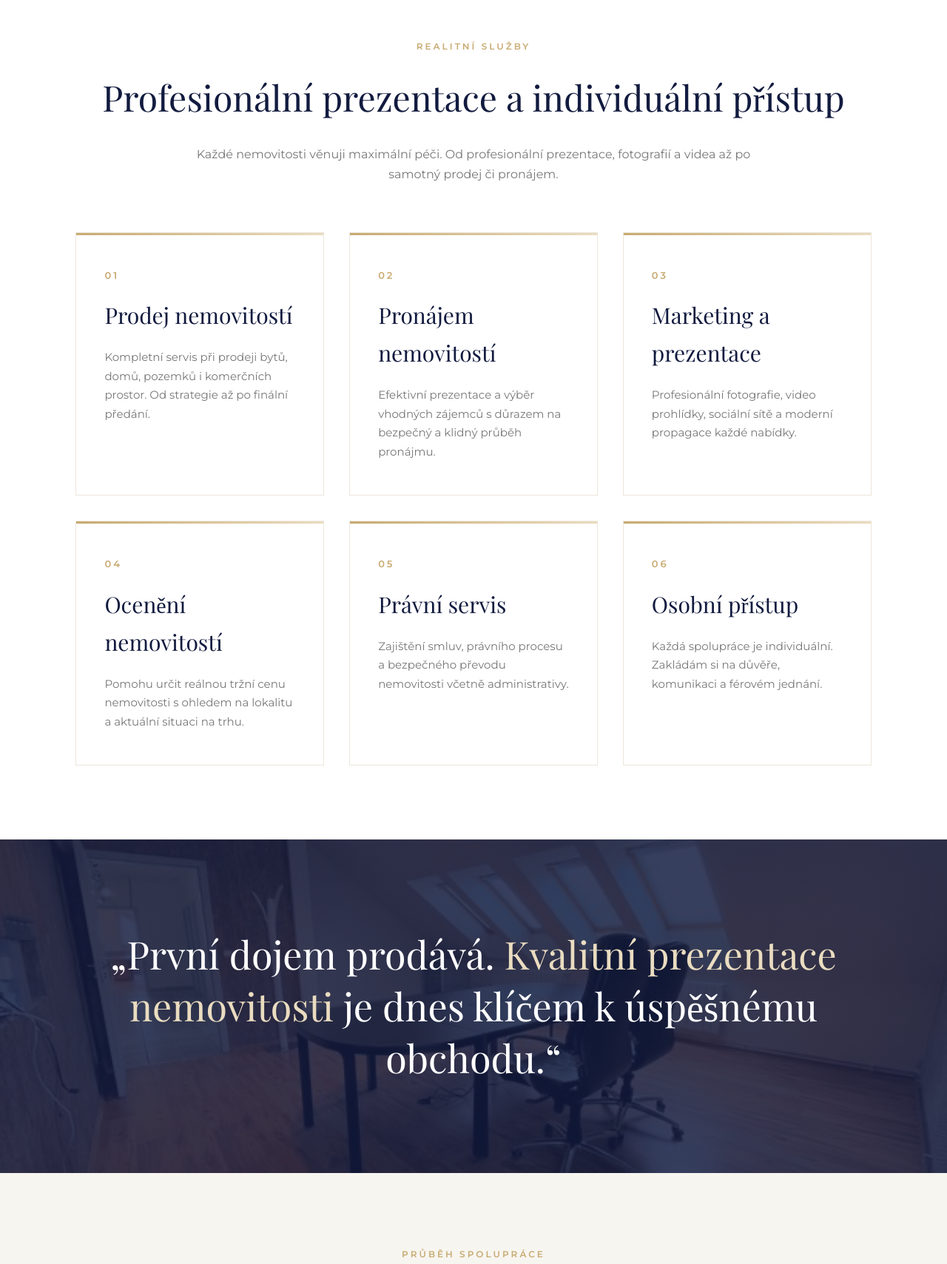
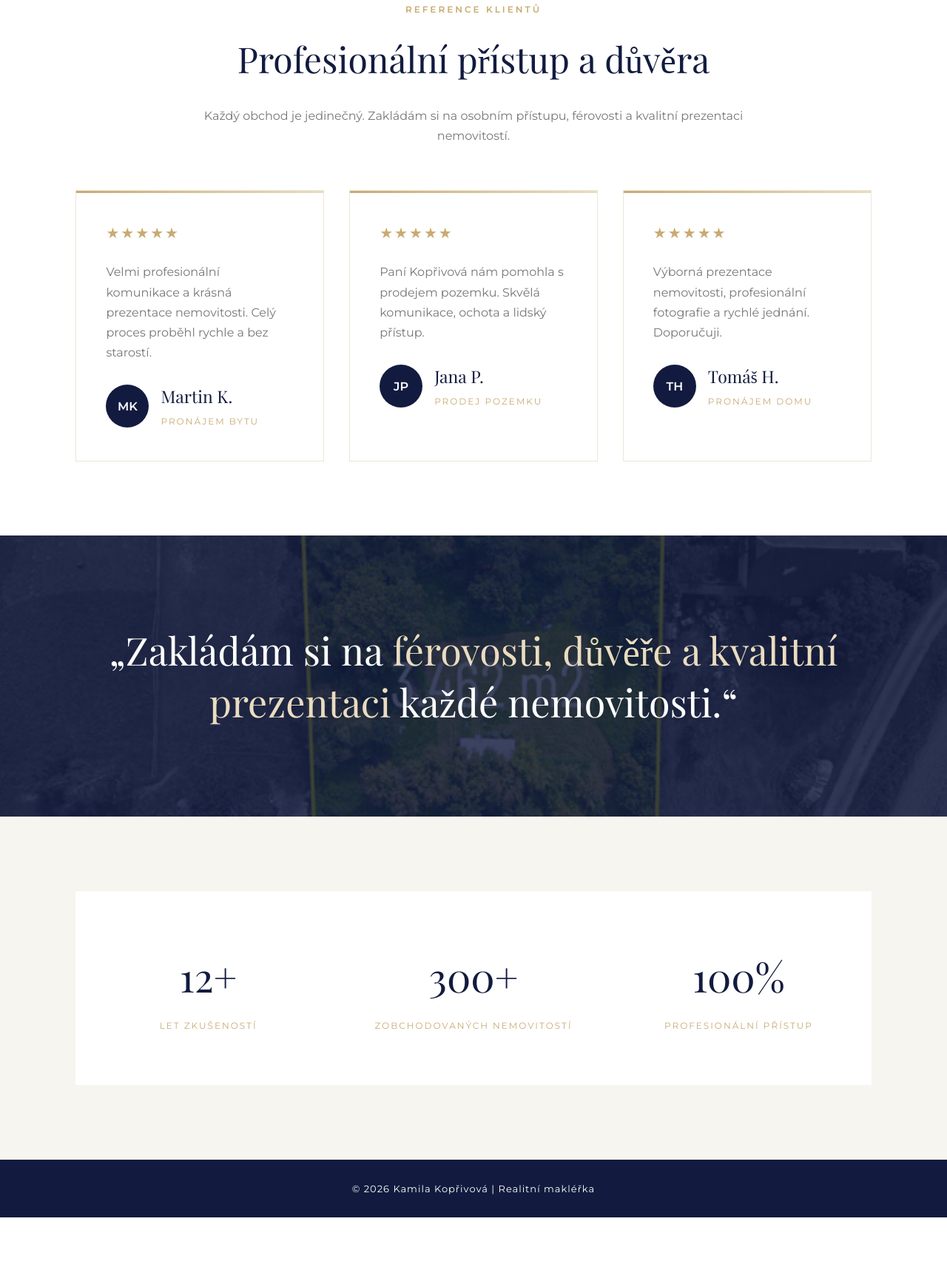
Before and after one commit to takashitadag/Kamila, a plain HTML site: page sluzby.html in a window 1280 px wide. Shown: the part 747-2456 px from the top of the page at 74% size. After the commit the page ends 2393 px from the top, so only its background shows below. Drawn offline with nearby package versions, Linux system fonts and the light colour scheme.

Commit message:
Update sluzby.html

```diff
--- a/sluzby.html
+++ b/sluzby.html
@@ -1,11 +1,10 @@
-<!-- sluzby.html -->
+<!-- reference.html -->
 <!DOCTYPE html>
 <html lang="cs">
 <head>
 <meta charset="UTF-8">
 <meta name="viewport" content="width=device-width, initial-scale=1.0">
-
-<title>Služby | Kamila Kopřivová</title>
+<title>Reference | Kamila Kopřivová</title>
 
 <link href="https://fonts.googleapis.com/css2?family=Montserrat:wght@300;400;500;600&family=Playfair+Display:wght@400;500&display=swap" rel="stylesheet">
 
@@ -18,7 +17,7 @@
 --gold-light:#eadcc0;
 --navy:#121b3f;
 --navy-soft:#1d2d63;
---text:#2d2d2d;
+--text:#2e2e2e;
 --muted:#777;
 --border:#ece6da;
 }
@@ -27,6 +26,10 @@
 margin:0;
 padding:0;
 box-sizing:border-box;
+}
+
+html{
+scroll-behavior:smooth;
 }
 
 body{
@@ -47,6 +50,57 @@ max-width:100%;
 display:block;
 }
 
+/* ANIMACE */
+
+@keyframes fadeUp{
+from{
+opacity:0;
+transform:translateY(35px);
+}
+to{
+opacity:1;
+transform:translateY(0);
+}
+}
+
+@keyframes fadeIn{
+from{
+opacity:0;
+}
+to{
+opacity:1;
+}
+}
+
+@keyframes slowZoom{
+from{
+transform:scale(1);
+}
+to{
+transform:scale(1.08);
+}
+}
+
+@keyframes lineGrow{
+from{
+width:0;
+}
+to{
+width:110px;
+}
+}
+
+.animate{
+opacity:0;
+transform:translateY(35px);
+animation:fadeUp .9s ease forwards;
+}
+
+.delay-1{animation-delay:.15s;}
+.delay-2{animation-delay:.3s;}
+.delay-3{animation-delay:.45s;}
+.delay-4{animation-delay:.6s;}
+
 header{
 position:absolute;
 top:0;
@@ -58,6 +112,7 @@ grid-template-columns:auto 1fr auto;
 align-items:center;
 gap:30px;
 padding:34px 7%;
+animation:fadeIn 1s ease forwards;
 }
 
 .logo{
@@ -67,6 +122,11 @@ font-size:24px;
 letter-spacing:3px;
 text-transform:uppercase;
 white-space:nowrap;
+transition:.35s ease;
+}
+
+.logo:hover{
+letter-spacing:4px;
 }
 
 .logo span{
@@ -88,10 +148,26 @@ letter-spacing:2px;
 text-transform:uppercase;
 white-space:nowrap;
 transition:.3s;
+position:relative;
+}
+
+nav a::after{
+content:"";
+position:absolute;
+left:0;
+bottom:-6px;
+width:0;
+height:1px;
+background:var(--gold-light);
+transition:.35s;
 }
 
 nav a:hover{
 color:var(--gold-light);
+}
+
+nav a:hover::after{
+width:100%;
 }
 
 .menu-circle{
@@ -103,6 +179,12 @@ display:flex;
 align-items:center;
 justify-content:center;
 position:relative;
+transition:.35s ease;
+}
+
+.menu-circle:hover{
+transform:scale(1.08);
+background:var(--gold-light);
 }
 
 .menu-circle span,
@@ -125,17 +207,36 @@ transform:translateY(8px);
 }
 
 .hero{
-height:78vh;
-min-height:700px;
+height:75vh;
+min-height:650px;
 background:
 linear-gradient(rgba(18,27,63,.62),rgba(18,27,63,.62)),
-url("images/IMG_1008.jpeg") center/cover;
+url("images/IMG_1007.png") center/cover;
 display:flex;
 align-items:center;
 justify-content:center;
 text-align:center;
 padding:0 7%;
 color:white;
+position:relative;
+overflow:hidden;
+}
+
+.hero::before{
+content:"";
+position:absolute;
+inset:0;
+background:url("images/IMG_1007.png") center/cover;
+z-index:-2;
+animation:slowZoom 18s ease-in-out infinite alternate;
+}
+
+.hero::after{
+content:"";
+position:absolute;
+inset:0;
+background:rgba(18,27,63,.62);
+z-index:-1;
 }
 
 .hero-content{
@@ -147,19 +248,23 @@ font-size:76px;
 letter-spacing:8px;
 text-transform:uppercase;
 margin-bottom:24px;
+animation:fadeUp 1s ease forwards;
 }
 
 .hero-line{
-width:110px;
 height:1px;
 background:var(--gold-light);
 margin:0 auto 28px;
+width:0;
+animation:lineGrow 1s ease .35s forwards;
 }
 
 .hero p{
 font-size:15px;
 letter-spacing:3px;
 text-transform:uppercase;
+opacity:0;
+animation:fadeUp 1s ease .45s forwards;
 }
 
 section{
@@ -172,8 +277,8 @@ font-size:12px;
 letter-spacing:3px;
 text-transform:uppercase;
 color:var(--gold);
+margin-bottom:16px;
 font-weight:600;
-margin-bottom:18px;
 }
 
 .section-title{
@@ -188,29 +293,30 @@ max-width:760px;
 margin:auto;
 text-align:center;
 color:var(--muted);
-margin-bottom:65px;
+margin-bottom:60px;
 }
 
-.services{
+.references{
 display:grid;
 grid-template-columns:repeat(3,1fr);
 gap:34px;
 }
 
-.service{
+.reference{
 background:white;
 border:1px solid var(--border);
-padding:46px 38px;
-transition:.35s;
+padding:40px;
+transition:.35s ease;
 position:relative;
+overflow:hidden;
 }
 
-.service:hover{
-transform:translateY(-6px);
+.reference:hover{
+transform:translateY(-8px);
 box-shadow:0 24px 60px rgba(18,27,63,.08);
 }
 
-.service::before{
+.reference::before{
 content:"";
 position:absolute;
 top:0;
@@ -220,32 +326,62 @@ height:3px;
 background:linear-gradient(to right,var(--gold),var(--gold-light));
 }
 
-.service-number{
-font-size:13px;
-letter-spacing:3px;
+.stars{
 color:var(--gold);
-margin-bottom:18px;
-font-weight:600;
+font-size:20px;
+margin-bottom:22px;
+letter-spacing:2px;
 }
 
-.service h3{
-font-size:30px;
-color:var(--navy);
-margin-bottom:18px;
+.reference p{
+color:var(--muted);
+margin-bottom:26px;
 }
 
-.service p{
-color:var(--muted);
-font-size:15px;
+.client{
+display:flex;
+align-items:center;
+gap:16px;
+}
+
+.avatar{
+width:58px;
+height:58px;
+border-radius:50%;
+background:var(--navy);
+color:white;
+display:flex;
+align-items:center;
+justify-content:center;
+font-weight:600;
+transition:.35s ease;
+}
+
+.reference:hover .avatar{
+background:var(--gold);
+transform:scale(1.05);
+}
+
+.client h3{
+font-size:23px;
+color:var(--navy);
+}
+
+.client span{
+font-size:12px;
+letter-spacing:2px;
+text-transform:uppercase;
+color:var(--gold);
 }
 
 .quote{
 background:
-linear-gradient(rgba(18,27,63,.84),rgba(18,27,63,.84)),
-url("images/IMG_1012.png") center/cover;
+linear-gradient(rgba(18,27,63,.82),rgba(18,27,63,.82)),
+url("images/IMG_1014.png") center/cover;
 color:white;
 text-align:center;
 padding:120px 8%;
+background-attachment:fixed;
 }
 
 .quote h2{
@@ -259,40 +395,36 @@ line-height:1.35;
 color:var(--gold-light);
 }
 
-.process{
+.stats{
+display:grid;
+grid-template-columns:repeat(3,1fr);
+background:var(--soft);
+border-top:1px solid var(--border);
+border-bottom:1px solid var(--border);
+}
+
+.stat{
+padding:70px 20px;
+text-align:center;
+background:white;
+transition:.35s ease;
+}
+
+.stat:hover{
 background:var(--soft);
 }
 
-.process-grid{
-display:grid;
-grid-template-columns:repeat(4,1fr);
-gap:28px;
-margin-top:55px;
+.stat h2{
+font-size:54px;
+color:var(--navy);
+margin-bottom:10px;
 }
 
-.step{
-background:white;
-padding:38px 28px;
-border:1px solid var(--border);
-text-align:center;
-}
-
-.step-number{
-font-size:42px;
+.stat p{
 color:var(--gold);
-margin-bottom:16px;
-font-family:"Playfair Display",serif;
-}
-
-.step h3{
-font-size:24px;
-color:var(--navy);
-margin-bottom:14px;
-}
-
-.step p{
-color:var(--muted);
-font-size:14px;
+letter-spacing:2px;
+text-transform:uppercase;
+font-size:12px;
 }
 
 footer{
@@ -331,41 +463,48 @@ background:rgba(255,255,255,.12);
 padding:7px 10px;
 }
 
+nav a::after{
+display:none;
+}
+
 .menu-circle{
 display:none;
 }
 
-.services{
-grid-template-columns:1fr 1fr;
-}
-
-.process-grid{
+.references{
 grid-template-columns:1fr 1fr;
 }
 
 .hero h1{
 font-size:56px;
 }
+
+.stats{
+grid-template-columns:1fr;
+}
 }
 
 @media(max-width:768px){
 
 .hero{
-min-height:600px;
+min-height:580px;
 }
 
 .hero h1{
-font-size:40px;
+font-size:38px;
 letter-spacing:4px;
 }
 
 .section-title{
-font-size:36px;
+font-size:34px;
 }
 
-.services,
-.process-grid{
+.references{
 grid-template-columns:1fr;
+}
+
+.quote{
+background-attachment:scroll;
 }
 
 .quote h2{
@@ -407,11 +546,11 @@ Kamila <span>Kopřivová</span>
 
 <div class="hero-content">
 
-<h1>Služby</h1>
+<h1>Reference</h1>
 
 <div class="hero-line"></div>
 
-<p>Kompletní realitní servis od první konzultace po předání</p>
+<p>Důvěra klientů je základ každé spolupráce</p>
 
 </div>
 
@@ -419,91 +558,84 @@ Kamila <span>Kopřivová</span>
 
 <section>
 
-<div class="section-label">
-Realitní služby
+<div class="section-label animate delay-1">
+Reference klientů
 </div>
 
-<h2 class="section-title">
-Profesionální prezentace a individuální přístup
+<h2 class="section-title animate delay-2">
+Profesionální přístup a důvěra
 </h2>
 
-<p class="section-subtitle">
-Každé nemovitosti věnuji maximální péči. Od profesionální prezentace,
-fotografií a videa až po samotný prodej či pronájem.
+<p class="section-subtitle animate delay-3">
+Každý obchod je jedinečný. Zakládám si na osobním přístupu,
+férovosti a kvalitní prezentaci nemovitostí.
 </p>
 
-<div class="services">
+<div class="references">
 
-<div class="service">
+<div class="reference animate delay-1">
 
-<div class="service-number">01</div>
-
-<h3>Prodej nemovitostí</h3>
+<div class="stars">★★★★★</div>
 
 <p>
-Kompletní servis při prodeji bytů, domů, pozemků i komerčních prostor.
-Od strategie až po finální předání.
+Velmi profesionální komunikace a krásná prezentace nemovitosti.
+Celý proces proběhl rychle a bez starostí.
 </p>
+
+<div class="client">
+
+<div class="avatar">MK</div>
+
+<div>
+<h3>Martin K.</h3>
+<span>Pronájem bytu</span>
+</div>
 
 </div>
 
-<div class="service">
+</div>
 
-<div class="service-number">02</div>
+<div class="reference animate delay-2">
 
-<h3>Pronájem nemovitostí</h3>
+<div class="stars">★★★★★</div>
 
 <p>
-Efektivní prezentace a výběr vhodných zájemců s důrazem na bezpečný a klidný průběh pronájmu.
+Paní Kopřivová nám pomohla s prodejem pozemku.
+Skvělá komunikace, ochota a lidský přístup.
 </p>
+
+<div class="client">
+
+<div class="avatar">JP</div>
+
+<div>
+<h3>Jana P.</h3>
+<span>Prodej pozemku</span>
+</div>
 
 </div>
 
-<div class="service">
+</div>
 
-<div class="service-number">03</div>
+<div class="reference animate delay-3">
 
-<h3>Marketing a prezentace</h3>
+<div class="stars">★★★★★</div>
 
 <p>
-Profesionální fotografie, video prohlídky, sociální sítě a moderní propagace každé nabídky.
+Výborná prezentace nemovitosti, profesionální fotografie a rychlé jednání.
+Doporučuji.
 </p>
 
+<div class="client">
+
+<div class="avatar">TH</div>
+
+<div>
+<h3>Tomáš H.</h3>
+<span>Pronájem domu</span>
 </div>
 
-<div class="service">
-
-<div class="service-number">04</div>
-
-<h3>Ocenění nemovitostí</h3>
-
-<p>
-Pomohu určit reálnou tržní cenu nemovitosti s ohledem na lokalitu a aktuální situaci na trhu.
-</p>
-
 </div>
-
-<div class="service">
-
-<div class="service-number">05</div>
-
-<h3>Právní servis</h3>
-
-<p>
-Zajištění smluv, právního procesu a bezpečného převodu nemovitosti včetně administrativy.
-</p>
-
-</div>
-
-<div class="service">
-
-<div class="service-number">06</div>
-
-<h3>Osobní přístup</h3>
-
-<p>
-Každá spolupráce je individuální. Zakládám si na důvěře, komunikaci a férovém jednání.
-</p>
 
 </div>
 
@@ -513,74 +645,27 @@ Každá spolupráce je individuální. Zakládám si na důvěře, komunikaci a
 
 <section class="quote">
 
-<h2>
-„První dojem prodává.
-<span>Kvalitní prezentace nemovitosti</span>
-je dnes klíčem k úspěšnému obchodu.“
+<h2 class="animate delay-1">
+„Zakládám si na <span>férovosti, důvěře a kvalitní prezentaci</span> každé nemovitosti.“
 </h2>
 
 </section>
 
-<section class="process">
+<section class="stats">
 
-<div class="section-label">
-Průběh spolupráce
+<div class="stat animate delay-1">
+<h2><span class="counter" data-target="12">0</span>+</h2>
+<p>let zkušeností</p>
 </div>
 
-<h2 class="section-title">
-Jak probíhá spolupráce
-</h2>
-
-<div class="process-grid">
-
-<div class="step">
-
-<div class="step-number">1</div>
-
-<h3>Konzultace</h3>
-
-<p>
-Společně projdeme možnosti prodeje nebo pronájmu a nastavíme vhodnou strategii.
-</p>
-
+<div class="stat animate delay-2">
+<h2><span class="counter" data-target="300">0</span>+</h2>
+<p>zobchodovaných nemovitostí</p>
 </div>
 
-<div class="step">
-
-<div class="step-number">2</div>
-
-<h3>Příprava</h3>
-
-<p>
-Profesionální fotografie, video, marketing a kompletní prezentace nemovitosti.
-</p>
-
-</div>
-
-<div class="step">
-
-<div class="step-number">3</div>
-
-<h3>Prezentace</h3>
-
-<p>
-Inzerce, sociální sítě, komunikace se zájemci a organizace prohlídek.
-</p>
-
-</div>
-
-<div class="step">
-
-<div class="step-number">4</div>
-
-<h3>Realizace</h3>
-
-<p>
-Bezpečné dokončení obchodu, právní servis a finální předání nemovitosti.
-</p>
-
-</div>
-
+<div class="stat animate delay-3">
+<h2><span class="counter" data-target="100">0</span>%</h2>
+<p>profesionální přístup</p>
 </div>
 
 </section>
@@ -589,5 +674,45 @@ Bezpečné dokončení obchodu, právní servis a finální předání nemovitos
 © 2026 Kamila Kopřivová | Realitní makléřka
 </footer>
 
+<script>
+const counters = document.querySelectorAll(".counter");
+let counterStarted = false;
+
+function startCounters(){
+  if(counterStarted) return;
+
+  const statsSection = document.querySelector(".stats");
+  const sectionPosition = statsSection.getBoundingClientRect().top;
+  const screenPosition = window.innerHeight - 100;
+
+  if(sectionPosition < screenPosition){
+    counterStarted = true;
+
+    counters.forEach(counter => {
+      const target = Number(counter.dataset.target);
+      let current = 0;
+      const duration = 1800;
+      const increment = target / (duration / 16);
+
+      function updateCounter(){
+        current += increment;
+
+        if(current < target){
+          counter.textContent = Math.floor(current);
+          requestAnimationFrame(updateCounter);
+        } else {
+          counter.textContent = target;
+        }
+      }
+
+      updateCounter();
+    });
+  }
+}
+
+window.addEventListener("scroll", startCounters);
+window.addEventListener("load", startCounters);
+</script>
+
 </body>
 </html>
```
